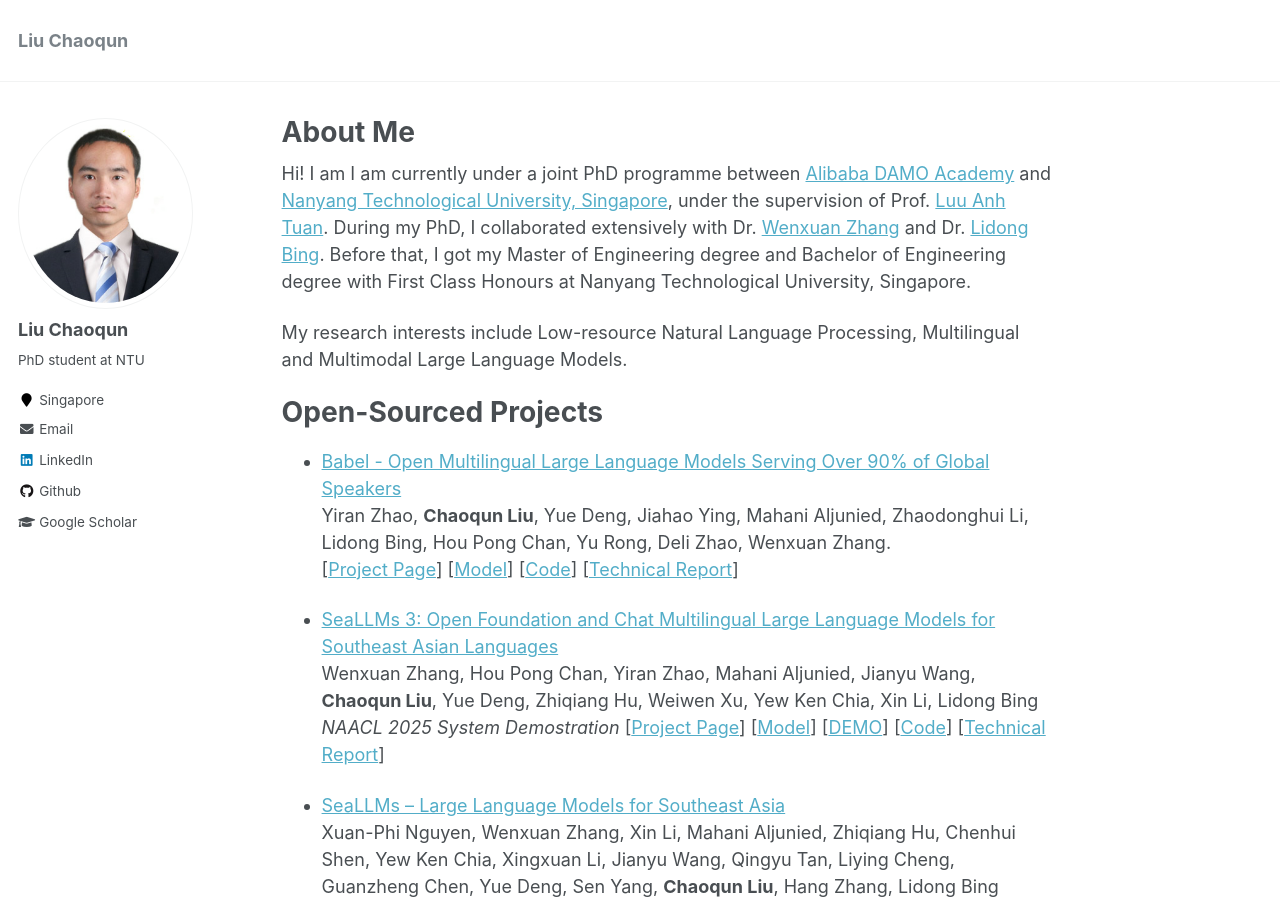
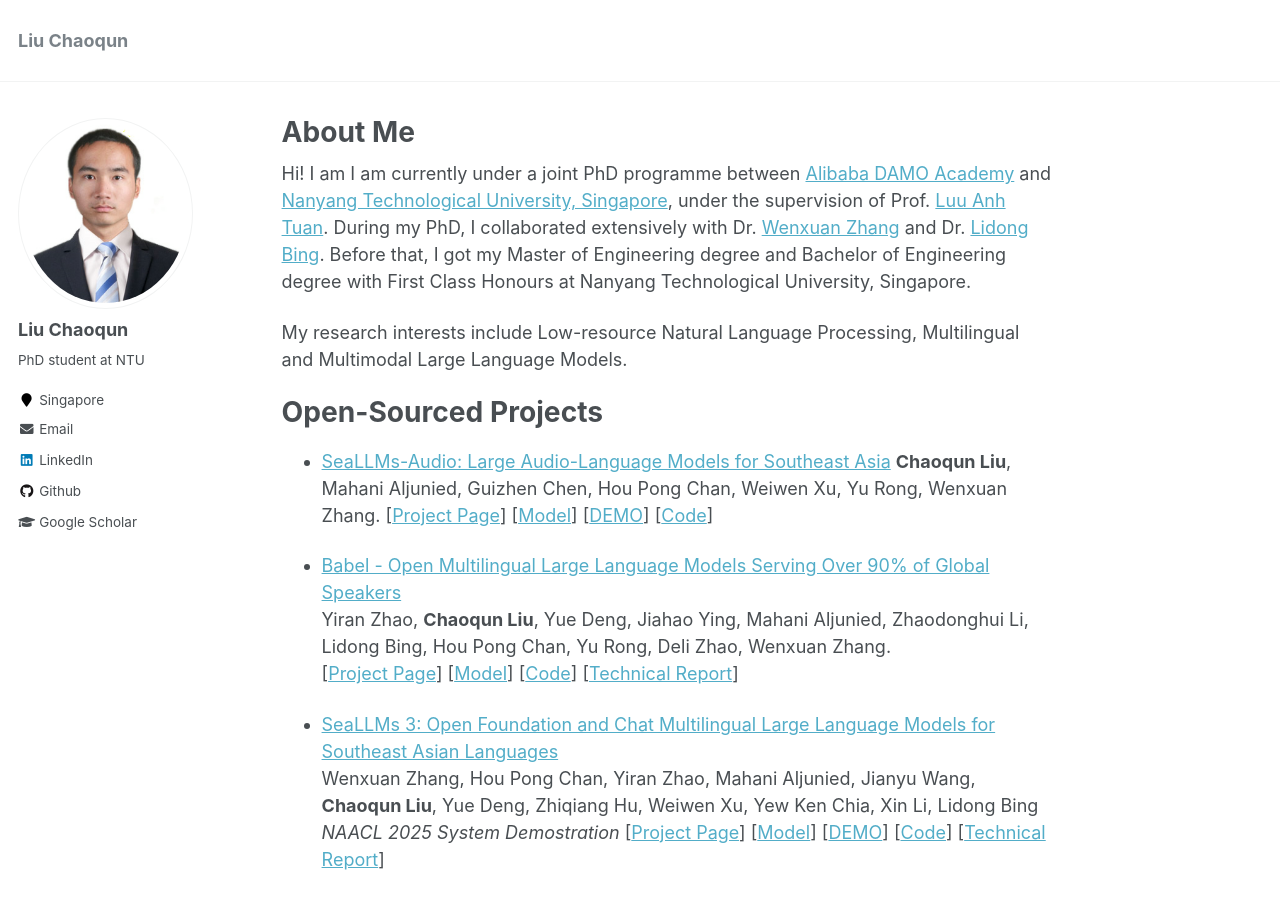
Before and after one commit to liuchaoqun/liuchaoqun.github.io, a Jekyll site: the page built from _pages/about.md, in a window 1280 px wide and 900 px high. Built offline with Jekyll 4.4.1, drawn with Linux system fonts in a browser that asks for light colours.

Commit message:
update seallms-audio

```diff
--- a/_pages/about.md
+++ b/_pages/about.md
@@ -17,6 +17,10 @@ My research interests include Low-resource Natural Language Processing, Multilin
 * Aug-2021 - Join NTU as a PhD candidate. -->
 
 # Open-Sourced Projects
+* [SeaLLMs-Audio: Large Audio-Language Models for Southeast Asia](https://damo-nlp-sg.github.io/SeaLLMs-Audio/)
+  **Chaoqun Liu**, Mahani Aljunied, Guizhen Chen, Hou Pong Chan, Weiwen Xu, Yu Rong, Wenxuan Zhang.
+  \[[Project Page](https://damo-nlp-sg.github.io/SeaLLMs-Audio/)\] \[[Model](https://huggingface.co/SeaLLMs/SeaLLMs-Audio-7B)\] \[[DEMO](https://huggingface.co/spaces/SeaLLMs/SeaLLMs-Audio-Demo)\] \[[Code](https://github.com/DAMO-NLP-SG/SeaLLMs-Audio)\]
+
 *  [Babel - Open Multilingual Large Language Models Serving Over 90% of Global Speakers](https://babel-llm.github.io/babel-llm/)
    Yiran Zhao, **Chaoqun Liu**, Yue Deng, Jiahao Ying, Mahani Aljunied, Zhaodonghui Li, Lidong Bing, Hou Pong Chan, Yu Rong, Deli Zhao, Wenxuan Zhang.
    \[[Project Page](https://babel-llm.github.io/babel-llm/)\] \[[Model](https://huggingface.co/Tower-Babel)\] \[[Code](https://github.com/babel-llm/babel-llm)\] \[[Technical Report](https://arxiv.org/pdf/2503.00865)\]
```
